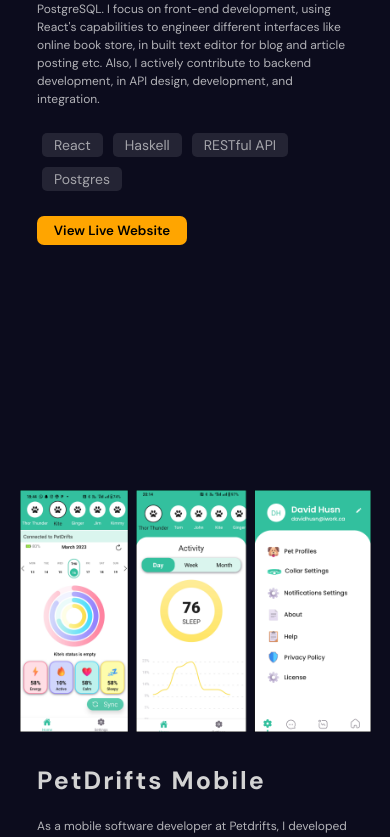
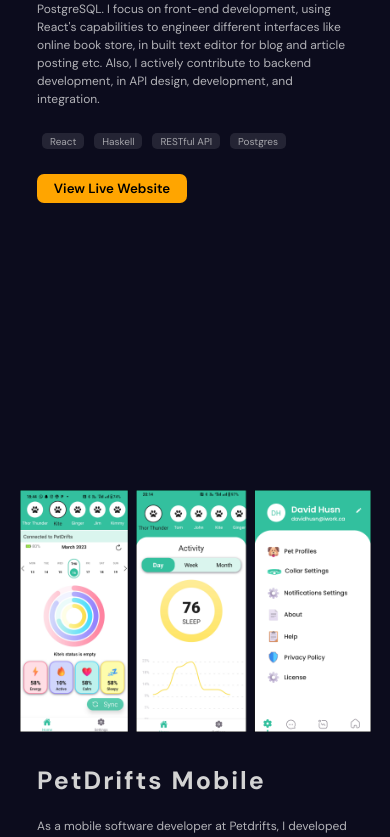
Before and after one commit to archiKumari/my_portfolio, a React (Create React App) app: page / in a window 390 px wide. Shown: the part 3265-4102 px from the top of the page. Built offline with nearby package versions, Linux system fonts and the light colour scheme.

Commit message:
Skill badge component modified for responsiveness

```diff
--- a/src/Components/Badge/Badge.jsx
+++ b/src/Components/Badge/Badge.jsx
@@ -1,4 +1,4 @@
-import "./Badge.css"
+import "./Badge.scss"
 
 const Badge = ({text}) => {
     return (
--- a/src/Components/Badge/Badge.css
+++ b/src/Components/Badge/Badge.scss
@@ -1,3 +1,5 @@
+@import "../../App.scss";
+
 .badge {
     background-color: rgba(250,250,250,0.1);
     height: 8px;
@@ -9,4 +11,9 @@
     font-size: 14px;
     color: rgb(250,250,250,0.6);
     border-radius: 5px;
+
+    @include mobile {
+        font-size: 10px;
+        padding: 8px;
+    }
 }
```
